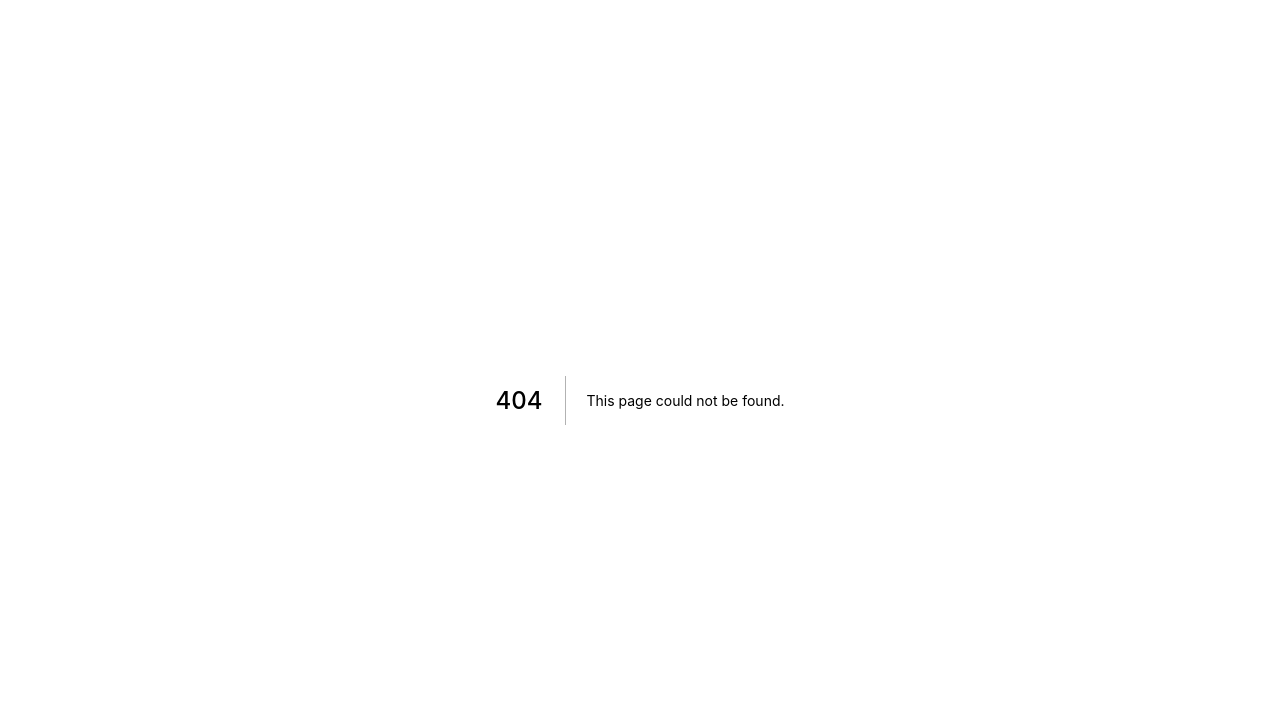
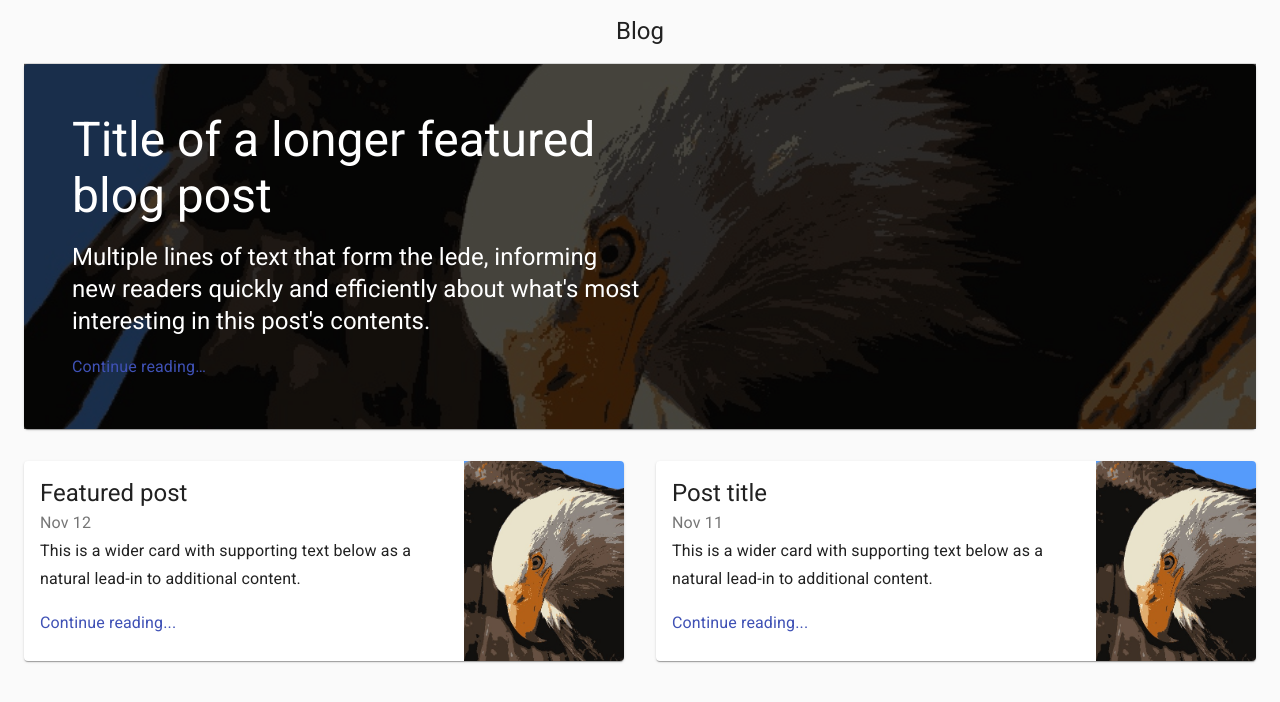
Before and after one commit to SeanFitzpatrick0/IrishRent, a Next.js app in the folder IrishRent/: page /test in a window 1280 px wide. Before the commit this address had no page. Shown: the top 702 px of the page. Built offline with nearby package versions, Linux system fonts and the light colour scheme.

Commit message:
Setting up material UI with next, added an temp page '/test' to check material ui is working

```diff
--- a/IrishRent/package.json
+++ b/IrishRent/package.json
@@ -12,6 +12,8 @@
   "author": "",
   "license": "ISC",
   "dependencies": {
+    "@material-ui/core": "^4.9.12",
+    "@material-ui/icons": "^4.9.1",
     "next": "^9.3.6",
     "react": "^16.13.1",
     "react-dom": "^16.13.1"
--- /dev/null
+++ b/IrishRent/pages/_document.tsx
@@ -0,0 +1,67 @@
+import Document, { Html, Head, Main, NextScript } from "next/document";
+import React from "react";
+import { ServerStyleSheets } from "@material-ui/core/styles";
+import { createMuiTheme, responsiveFontSizes } from "@material-ui/core/styles";
+
+const theme = responsiveFontSizes(createMuiTheme());
+
+class MyDocument extends Document {
+	static async getInitialProps(ctx) {
+		const initialProps = await Document.getInitialProps(ctx);
+		return { ...initialProps };
+	}
+
+	render() {
+		return (
+			<Html lang="en">
+				<Head>
+					<meta charSet="utf-8" />
+					<meta
+						name="viewport"
+						content="minimum-scale=1, initial-scale=1, width=device-width, shrink-to-fit=no"
+					/>
+					<meta
+						name="theme-color"
+						content={theme.palette.primary.main}
+					/>
+					<link
+						rel="stylesheet"
+						href="https://fonts.googleapis.com/css?family=Roboto:300,400,500,700&display=swap"
+					/>
+					<link
+						rel="stylesheet"
+						href="https://fonts.googleapis.com/icon?family=Material+Icons"
+					/>
+				</Head>
+				<body>
+					<Main />
+					<NextScript />
+				</body>
+			</Html>
+		);
+	}
+}
+
+MyDocument.getInitialProps = async (ctx) => {
+	// Render app and page and get the context of the page with collected side effects.
+	const sheets = new ServerStyleSheets();
+	const originalRenderPage = ctx.renderPage;
+
+	ctx.renderPage = () =>
+		originalRenderPage({
+			enhanceApp: (App) => (props) => sheets.collect(<App {...props} />),
+		});
+
+	const initialProps = await Document.getInitialProps(ctx);
+
+	return {
+		...initialProps,
+		// Styles fragment is rendered after the app and page rendering finish.
+		styles: [
+			...React.Children.toArray(initialProps.styles),
+			sheets.getStyleElement(),
+		],
+	};
+};
+
+export default MyDocument;
--- /dev/null
+++ b/IrishRent/pages/test.tsx
@@ -0,0 +1,192 @@
+import React from "react";
+import { makeStyles } from "@material-ui/core/styles";
+import CssBaseline from "@material-ui/core/CssBaseline";
+import Toolbar from "@material-ui/core/Toolbar";
+import Paper from "@material-ui/core/Paper";
+import Typography from "@material-ui/core/Typography";
+import Grid from "@material-ui/core/Grid";
+import Card from "@material-ui/core/Card";
+import CardActionArea from "@material-ui/core/CardActionArea";
+import CardContent from "@material-ui/core/CardContent";
+import CardMedia from "@material-ui/core/CardMedia";
+import Hidden from "@material-ui/core/Hidden";
+import Link from "@material-ui/core/Link";
+import Container from "@material-ui/core/Container";
+
+const useStyles = makeStyles((theme) => ({
+	toolbar: {
+		borderBottom: `1px solid ${theme.palette.divider}`,
+	},
+	toolbarTitle: {
+		flex: 1,
+	},
+	mainFeaturedPost: {
+		position: "relative",
+		backgroundColor: theme.palette.grey[800],
+		color: theme.palette.common.white,
+		marginBottom: theme.spacing(4),
+		backgroundImage: "url(/images/demo_image.jpg)",
+		backgroundSize: "cover",
+		backgroundRepeat: "no-repeat",
+		backgroundPosition: "center",
+	},
+	overlay: {
+		position: "absolute",
+		top: 0,
+		bottom: 0,
+		right: 0,
+		left: 0,
+		backgroundColor: "rgba(0,0,0,.7)",
+	},
+	mainFeaturedPostContent: {
+		position: "relative",
+		padding: theme.spacing(3),
+		[theme.breakpoints.up("md")]: {
+			padding: theme.spacing(6),
+			paddingRight: 0,
+		},
+	},
+	card: {
+		display: "flex",
+	},
+	cardDetails: {
+		flex: 1,
+	},
+	cardMedia: {
+		width: 160,
+	},
+}));
+
+const featuredPosts = [
+	{
+		title: "Featured post",
+		date: "Nov 12",
+		description:
+			"This is a wider card with supporting text below as a natural lead-in to additional content.",
+	},
+	{
+		title: "Post title",
+		date: "Nov 11",
+		description:
+			"This is a wider card with supporting text below as a natural lead-in to additional content.",
+	},
+];
+
+const Blog = () => {
+	const classes = useStyles();
+
+	return (
+		<>
+			<CssBaseline />
+			<Container maxWidth="lg">
+				<Toolbar className={classes.toolbar}>
+					<Typography
+						component="h2"
+						variant="h5"
+						color="inherit"
+						align="center"
+						noWrap
+						className={classes.toolbarTitle}
+					>
+						Blog
+					</Typography>
+				</Toolbar>
+				<main>
+					{/* Main featured post */}
+					<Paper className={classes.mainFeaturedPost}>
+						{/* Increase the priority of the hero background image */}
+						{
+							<img
+								style={{ display: "none" }}
+								src="/images/demo_image.jpg"
+								alt="background"
+							/>
+						}
+
+						<div className={classes.overlay} />
+						<Grid container>
+							<Grid item md={6}>
+								<div
+									className={classes.mainFeaturedPostContent}
+								>
+									<Typography
+										component="h1"
+										variant="h3"
+										color="inherit"
+										gutterBottom
+									>
+										Title of a longer featured blog post
+									</Typography>
+									<Typography
+										variant="h5"
+										color="inherit"
+										paragraph
+									>
+										Multiple lines of text that form the
+										lede, informing new readers quickly and
+										efficiently about what&apos;s most
+										interesting in this post&apos;s
+										contents.
+									</Typography>
+									<Link variant="subtitle1" href="#">
+										Continue reading…
+									</Link>
+								</div>
+							</Grid>
+						</Grid>
+					</Paper>
+					{/* End main featured post */}
+					{/* Sub featured posts */}
+					<Grid container spacing={4}>
+						{featuredPosts.map((post) => (
+							<Grid item key={post.title} xs={12} md={6}>
+								<CardActionArea component="a" href="#">
+									<Card className={classes.card}>
+										<div className={classes.cardDetails}>
+											<CardContent>
+												<Typography
+													component="h2"
+													variant="h5"
+												>
+													{post.title}
+												</Typography>
+												<Typography
+													variant="subtitle1"
+													color="textSecondary"
+												>
+													{post.date}
+												</Typography>
+												<Typography
+													variant="subtitle1"
+													paragraph
+												>
+													{post.description}
+												</Typography>
+												<Typography
+													variant="subtitle1"
+													color="primary"
+												>
+													Continue reading...
+												</Typography>
+											</CardContent>
+										</div>
+										<Hidden xsDown>
+											<CardMedia
+												className={classes.cardMedia}
+												image="/images/demo_image.jpg"
+												title="Image title"
+											/>
+										</Hidden>
+									</Card>
+								</CardActionArea>
+							</Grid>
+						))}
+					</Grid>
+					{/* End sub featured posts */}
+				</main>
+			</Container>
+		</>
+	);
+};
+
+export default Blog;
```
Also changed, not shown: IrishRent/public/images/demo_image.jpg (added), 1 other file (tests, documents, lock files or other folders).
